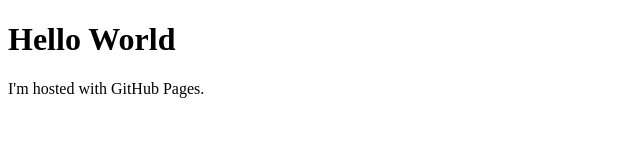
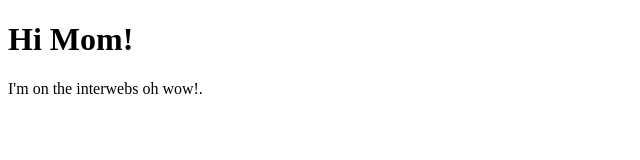
Before and after one commit to calece/calece.github.io, a plain HTML site: page index.html in a window 1280 px wide. Shown: the whole page, without its empty margins (0-640 px from the left). Drawn offline with Linux system fonts and the light colour scheme.

Commit message:
Hi mom!
Because every good programmer appreciates their mom!

```diff
--- a/index.html
+++ b/index.html
@@ -1,7 +1,7 @@
 <!DOCTYPE html>
 <html>
 <body>
-<h1>Hello World</h1>
-<p>I'm hosted with GitHub Pages.</p>
+<h1>Hi Mom!</h1>
+<p>I'm on the interwebs oh wow!.</p>
 </body>
 </html>
```
